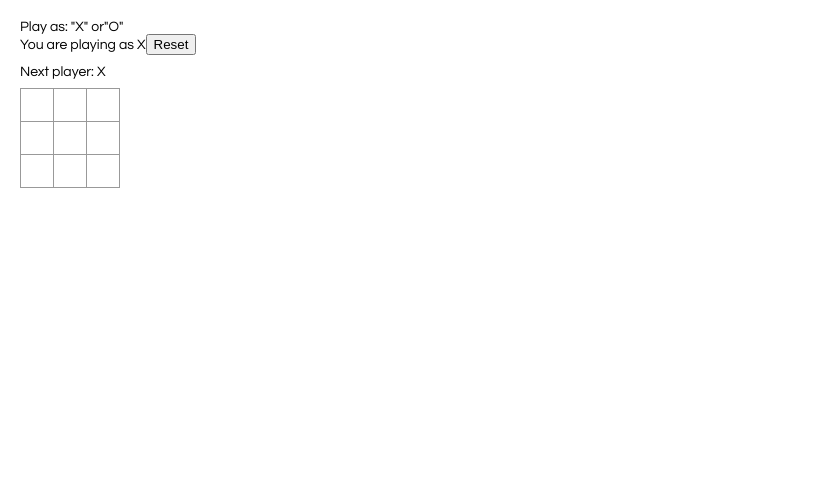
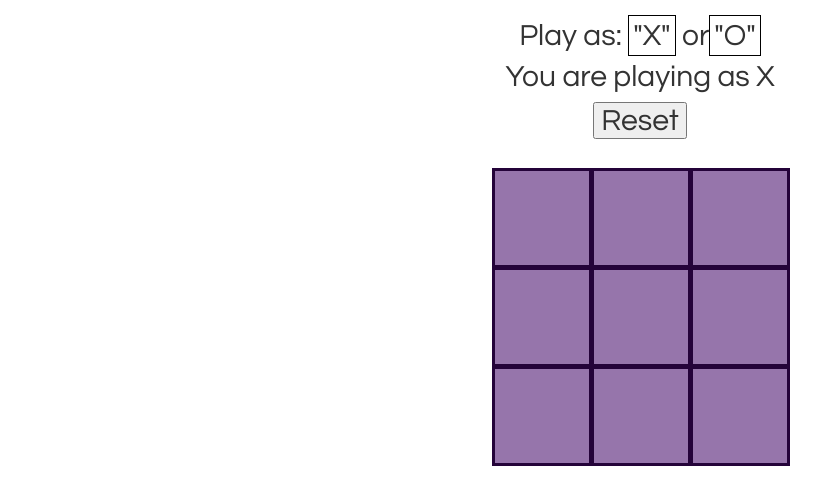
Before and after one commit to collinstommy/fcc-tic-tac-toe, a React app: page / in a window 1280 px wide. Shown: the whole page, without its empty margins (0-833 px from the left). Built offline with nearby package versions, Linux system fonts and the light colour scheme.

Commit message:
adding styles

```diff
--- a/package.json
+++ b/package.json
@@ -7,6 +7,7 @@
   },
   "dependencies": {
     "react": "^15.6.1",
+    "react-bootstrap": "^0.31.2",
     "react-dom": "^15.6.1"
   },
   "scripts": {
--- a/public/index.html
+++ b/public/index.html
@@ -10,6 +10,8 @@
     -->
     <link rel="manifest" href="%PUBLIC_URL%/manifest.json">
     <link rel="shortcut icon" href="%PUBLIC_URL%/favicon.ico">
+    <!-- Latest compiled and minified CSS -->
+    <link rel="stylesheet" href="https://maxcdn.bootstrapcdn.com/bootstrap/latest/css/bootstrap.min.css">
     <!--
       Notice the use of %PUBLIC_URL% in the tags above.
       It will be replaced with the URL of the `public` folder during the build.
--- a/src/components/Board.js
+++ b/src/components/Board.js
@@ -8,7 +8,6 @@ export default class Board extends React.Component {
     super();
     this.state = {
       squares: Array(9).fill(null),
-      xIsNext: true,
       player: "X",
       playerGo: true
     };
@@ -39,17 +38,34 @@ export default class Board extends React.Component {
     if (this.calculateWinner(squares) || squares[i]) {
       return;
     }
-    squares[i] = this.state.xIsNext ? 'X' : 'O';
-    this.setState({
-      squares: squares,
-      xIsNext: !this.state.xIsNext,
-      player: "X",
-      playerGo: false
-    });
+    squares[i] = this.state.player
+    this.computerGo(squares);
   }
 
-  computerGo = () => {
 
+  movesLeft = (squares) => {
+    return squares.filter((square) => square === null).length > 0;
+  }
+
+  computerGo = (newSquares) => {
+    let squareToMove = this.getRandomInt(0, 9);
+    let lookingForSquare = true;
+
+    while (lookingForSquare && this.movesLeft(newSquares)) {
+      if (newSquares[squareToMove] === null) {
+        newSquares[squareToMove] = this.state.player === "X" ? "0" : "X";
+        lookingForSquare = false;
+
+      }
+      squareToMove = this.getRandomInt(0, 9);
+    }
+    this.setState({
+      squares: newSquares,
+    })
+  }
+
+  getRandomInt = (min, max) => {
+    return Math.floor(Math.random() * (max - min + 1)) + min;
   }
 
   renderSquare(i) {
@@ -62,37 +78,42 @@ export default class Board extends React.Component {
   }
 
   ChooseX = () => {
-    this.setState({ player: "X", xIsNext: true });
+    this.setState({ player: "X" });
     console.log(this.state);
   }
 
   ChooseO = () => {
-    this.setState({ player: "O", xIsNext: false });
+    this.setState({ player: "O" });
   }
 
   reset = () => {
     this.setState({
       squares: Array(9).fill(null),
       xIsNext: true,
-      player: "X"});
+      player: "X"
+    });
   }
 
   render() {
     const winner = this.calculateWinner(this.state.squares);
+    const finished = !this.movesLeft(this.state.squares);
     let status;
     if (winner) {
       status = 'Winner: ' + winner;
-  } else {
-    status = 'Next player: ' + (this.state.xIsNext ? 'X' : 'O');
     }
+    else if (finished) {
+      status = "Its a stalemate, no winner this time."
+    }
+
     return (
       <div>
         <div className="playerChoice">
-        Play as: <span class onClick={this.ChooseX}>"X"</span> or
-                    <span onClick={this.ChooseO}>"O"</span>
-        <br />You are playing as {this.state.player}
-        <button onClick={this.reset}>Reset</button>
+          Play as: <span className="letter-choice" onClick={this.ChooseX}>"X"</span> or
+                    <span className="letter-choice" onClick={this.ChooseO}>"O"</span>
         </div>
+        <div className="playerChoice">You are playing as {this.state.player}</div>
+         <div className="playerChoice"><button onClick={this.reset}>Reset</button></div>
+
         <div className="status">{status}</div>
         <div className="board-row">
           {this.renderSquare(0)}
--- a/src/components/Game.js
+++ b/src/components/Game.js
@@ -2,6 +2,7 @@ import React from 'react';
 import ReactDOM from 'react-dom';
 import '../index.css';
 import Board from './Board';
+import { DropdownButton, Media, MediaList, MenuItem } from 'react-bootstrap';
 
 export default class Game extends React.Component {
   render() {
@@ -10,10 +11,6 @@ export default class Game extends React.Component {
         <div className="game-board">
           <Board />
         </div>
-        <div className="game-info">
-          <div>{/* status */}</div>
-          <ol>{/* TODO */}</ol>
-        </div>
       </div>
     );
   }
--- a/src/index.css
+++ b/src/index.css
@@ -7,10 +7,31 @@ ol, ul {
   padding-left: 30px;
 }
 
+.game{
+  display: flex;
+  align-items: center;
+  justify-content: center;
+}
+.container{
+  display: flex;
+  justify-content: center;
+  align-items: center;
+}
+
+.board-row{
+  justify-content: center;
+  display: flex;
+}
+
 .board-row:after {
   clear: both;
   content: "";
   display: table;
+}
+
+.letter-choice{
+  border: solid 1px black;
+  padding: 4px;
 }
 
 .status {
@@ -19,21 +40,28 @@ ol, ul {
 
 .square {
   background: #fff;
-  border: 1px solid #999;
+  border: 3px solid #240339;
+  background-color: #9675AB;
   float: left;
-  font-size: 24px;
+  color: #251758;
+  font-size: 70px;
   font-weight: bold;
   line-height: 34px;
-  height: 34px;
+  height: 100px;
   margin-right: -1px;
   margin-top: -1px;
   padding: 0;
   text-align: center;
-  width: 34px;
+  width: 100px;
 }
 
 .square:focus {
   outline: none;
+}
+
+.status{
+  padding-bottom: 10px;
+  font-size: 30px;
 }
 
 .kbd-navigation .square:focus {
@@ -45,10 +73,22 @@ ol, ul {
   flex-direction: row;
 }
 
-.game-info {
-  margin-left: 20px;
+.game-board{
+  display: flex;
+  flex-direction: column;
+  justify-content: center;
+  align-items: center;
 }
 
 .playerChoice{
   padding-bottom: 10px;
+  font-size: 30px;
+  text-align: center;
 }
+
+.status
+.playerChoice{
+  display: flex;
+  justify-content: center;
+  align-items: center;
+}
```
Lines whose indentation alone changed are shown as unchanged.
